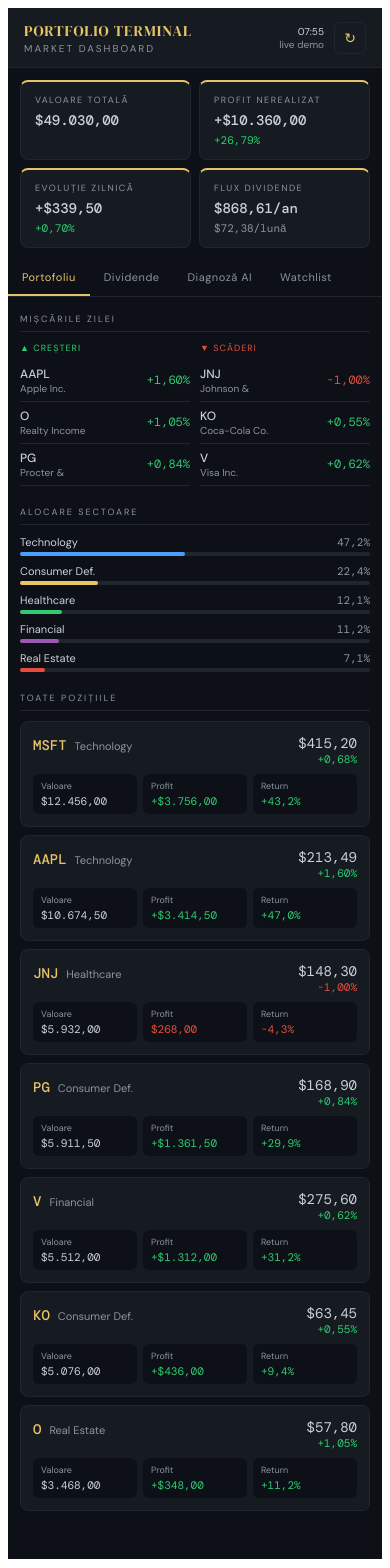
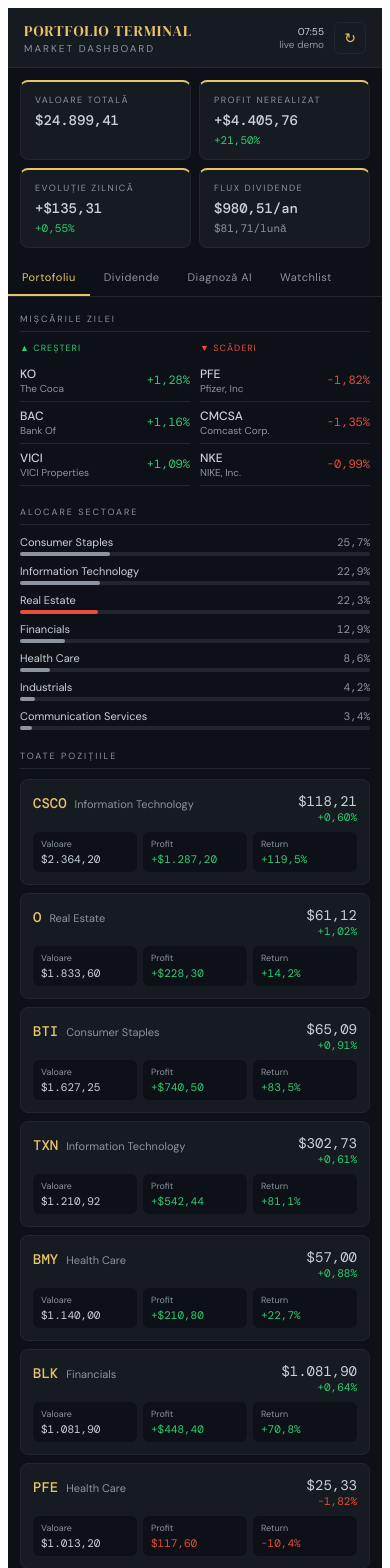
Before and after one commit to cosminelr1991/portfolio-terminal-mobile1.1, a React (Vite) app: page / in a window 390 px wide. Shown: the top 1568 px of the page. Built offline with nearby package versions, Linux system fonts and the light colour scheme.

Commit message:
Update portofolio-mobile.jsx

```diff
--- a/src/portofolio-mobile.jsx
+++ b/src/portofolio-mobile.jsx
@@ -1,4 +1,4 @@
-import React, { useState, useEffect, useCallback } from "react";
+import { useState, useEffect, useCallback } from "react";
 
 const THEME = {
   bg: "#0D1117", surface: "#161B22", border: "#21262D",
@@ -7,13 +7,38 @@
 };
 
 const DEMO_PORTFOLIO = [
-  { symbol: "AAPL", name: "Apple Inc.", sector: "Technology", shares: 50, avgCost: 145.20, price: 213.49, prevPrice: 210.12, pe: 33.2, divYield: 0.52, beta: 1.24, payout: 15.2, mktCap: 3210, profitMargin: 0.26, roe: 1.47, currentRatio: 1.04, debtEq: 1.77 },
-  { symbol: "MSFT", name: "Microsoft Corp.", sector: "Technology", shares: 30, avgCost: 290.00, price: 415.20, prevPrice: 412.40, pe: 36.8, divYield: 0.72, beta: 0.90, payout: 24.1, mktCap: 3080, profitMargin: 0.36, roe: 0.38, currentRatio: 1.35, debtEq: 0.40 },
-  { symbol: "JNJ", name: "Johnson & Johnson", sector: "Healthcare", shares: 40, avgCost: 155.00, price: 148.30, prevPrice: 149.80, pe: 22.1, divYield: 3.28, beta: 0.55, payout: 48.6, mktCap: 356, profitMargin: 0.19, roe: 0.22, currentRatio: 1.12, debtEq: 0.48 },
-  { symbol: "KO", name: "Coca-Cola Co.", sector: "Consumer Def.", shares: 80, avgCost: 58.00, price: 63.45, prevPrice: 63.10, pe: 24.7, divYield: 3.08, beta: 0.58, payout: 72.3, mktCap: 273, profitMargin: 0.22, roe: 0.41, currentRatio: 1.13, debtEq: 1.70 },
-  { symbol: "O",    name: "Realty Income", sector: "Real Estate", shares: 60, avgCost: 52.00, price: 57.80, prevPrice: 57.20, pe: 41.8, divYield: 5.58, beta: 0.94, payout: 82.1, mktCap: 53, profitMargin: 0.14, roe: 0.03, currentRatio: 0.58, debtEq: 0.90 },
-  { symbol: "V",    name: "Visa Inc.", sector: "Financial", shares: 20, avgCost: 210.00, price: 275.60, prevPrice: 273.90, pe: 30.2, divYield: 0.77, beta: 0.96, payout: 21.8, mktCap: 553, profitMargin: 0.52, roe: 0.52, currentRatio: 1.50, debtEq: 0.52 },
-  { symbol: "PG",   name: "Procter & Gamble", sector: "Consumer Def.", shares: 35, avgCost: 130.00, price: 168.90, prevPrice: 167.50, pe: 27.3, divYield: 2.31, beta: 0.54, payout: 60.4, mktCap: 397, profitMargin: 0.18, roe: 0.31, currentRatio: 0.82, debtEq: 0.64 },
+  { symbol: "KO",    name: "The Coca Cola Company",             sector: "Consumer Staples",       shares: 10,  avgCost: 62.98,  price: 80.82,  prevPrice: 79.80,  pe: 24.7,  divYield: 3.23, beta: 0.58, payout: 72.3, mktCap: 273,  profitMargin: 0.22, roe: 0.41, currentRatio: 1.13, debtEq: 1.70 },
+  { symbol: "BAC",   name: "Bank Of America",                   sector: "Financials",             shares: 20,  avgCost: 42.97,  price: 49.77,  prevPrice: 49.20,  pe: 13.2,  divYield: 2.60, beta: 1.40, payout: 30.0, mktCap: 390,  profitMargin: 0.28, roe: 0.10, currentRatio: 0.90, debtEq: 1.20 },
+  { symbol: "PG",    name: "Procter & Gamble Company",          sector: "Consumer Staples",       shares: 3,   avgCost: 154.84, price: 141.57, prevPrice: 142.10, pe: 27.3,  divYield: 2.71, beta: 0.54, payout: 60.4, mktCap: 397,  profitMargin: 0.18, roe: 0.31, currentRatio: 0.82, debtEq: 0.64 },
+  { symbol: "CSCO",  name: "Cisco Systems Inc",                 sector: "Information Technology", shares: 20,  avgCost: 53.85,  price: 118.21, prevPrice: 117.50, pe: 28.5,  divYield: 2.97, beta: 0.82, payout: 45.0, mktCap: 480,  profitMargin: 0.22, roe: 0.32, currentRatio: 1.40, debtEq: 0.45 },
+  { symbol: "UNP",   name: "Union Pacific Corporation",         sector: "Industrials",            shares: 2,   avgCost: 218.35, price: 270.56, prevPrice: 269.80, pe: 21.4,  divYield: 2.52, beta: 1.05, payout: 48.0, mktCap: 155,  profitMargin: 0.29, roe: 0.55, currentRatio: 0.75, debtEq: 1.80 },
+  { symbol: "BTI",   name: "British American Tobacco",          sector: "Consumer Staples",       shares: 25,  avgCost: 35.47,  price: 65.09,  prevPrice: 64.50,  pe: 8.5,   divYield: 7.88, beta: 0.65, payout: 65.0, mktCap: 72,   profitMargin: 0.28, roe: 0.12, currentRatio: 0.85, debtEq: 0.95 },
+  { symbol: "ESS",   name: "Essex Property Trust, Inc",         sector: "Real Estate",            shares: 2,   avgCost: 225.53, price: 267.06, prevPrice: 266.00, pe: 38.2,  divYield: 4.55, beta: 0.80, payout: 82.0, mktCap: 18,   profitMargin: 0.14, roe: 0.05, currentRatio: 0.58, debtEq: 1.10 },
+  { symbol: "TSN",   name: "Tyson Foods, Inc",                  sector: "Consumer Staples",       shares: 10,  avgCost: 54.92,  price: 65.79,  prevPrice: 65.20,  pe: 18.5,  divYield: 3.71, beta: 0.70, payout: 55.0, mktCap: 24,   profitMargin: 0.04, roe: 0.06, currentRatio: 1.60, debtEq: 0.55 },
+  { symbol: "VZ",    name: "Verizon Communications Inc",        sector: "Communication Services", shares: 10,  avgCost: 40.49,  price: 46.37,  prevPrice: 45.90,  pe: 10.2,  divYield: 6.61, beta: 0.40, payout: 58.0, mktCap: 195,  profitMargin: 0.15, roe: 0.22, currentRatio: 0.75, debtEq: 1.60 },
+  { symbol: "PFE",   name: "Pfizer, Inc",                       sector: "Health Care",            shares: 40,  avgCost: 28.27,  price: 25.33,  prevPrice: 25.80,  pe: 22.1,  divYield: 6.07, beta: 0.55, payout: 85.0, mktCap: 143,  profitMargin: 0.02, roe: 0.02, currentRatio: 1.20, debtEq: 0.70 },
+  { symbol: "O",     name: "Realty Income Corporation",         sector: "Real Estate",            shares: 30,  avgCost: 53.51,  price: 61.12,  prevPrice: 60.50,  pe: 41.8,  divYield: 6.05, beta: 0.94, payout: 82.1, mktCap: 53,   profitMargin: 0.14, roe: 0.03, currentRatio: 0.58, debtEq: 0.90 },
+  { symbol: "AAPL",  name: "Apple Inc",                         sector: "Information Technology", shares: 3,   avgCost: 209.65, price: 300.23, prevPrice: 298.50, pe: 33.2,  divYield: 0.50, beta: 1.24, payout: 15.2, mktCap: 3210, profitMargin: 0.26, roe: 1.47, currentRatio: 1.04, debtEq: 1.77 },
+  { symbol: "TXN",   name: "Texas Instruments Incorporated",    sector: "Information Technology", shares: 4,   avgCost: 167.12, price: 302.73, prevPrice: 300.90, pe: 35.5,  divYield: 3.39, beta: 1.05, payout: 65.0, mktCap: 110,  profitMargin: 0.35, roe: 0.55, currentRatio: 4.50, debtEq: 0.80 },
+  { symbol: "VICI",  name: "VICI Properties Inc",               sector: "Real Estate",            shares: 35,  avgCost: 29.55,  price: 27.90,  prevPrice: 27.60,  pe: 14.5,  divYield: 6.08, beta: 0.85, payout: 78.0, mktCap: 33,   profitMargin: 0.50, roe: 0.08, currentRatio: 0.40, debtEq: 0.75 },
+  { symbol: "BLK",   name: "BlackRock, Inc.",                   sector: "Financials",             shares: 1,   avgCost: 633.50, price: 1081.90,prevPrice: 1075.00,pe: 22.8,  divYield: 3.28, beta: 1.30, payout: 52.0, mktCap: 162,  profitMargin: 0.31, roe: 0.15, currentRatio: 0.90, debtEq: 0.35 },
+  { symbol: "BMY",   name: "Bristol-Myers Squibb Company",      sector: "Health Care",            shares: 20,  avgCost: 46.46,  price: 57.00,  prevPrice: 56.50,  pe: 15.2,  divYield: 5.33, beta: 0.50, payout: 75.0, mktCap: 115,  profitMargin: 0.10, roe: 0.18, currentRatio: 1.10, debtEq: 1.20 },
+  { symbol: "DLR",   name: "Digital Realty Trust, Inc.",        sector: "Real Estate",            shares: 2,   avgCost: 144.60, price: 188.51, prevPrice: 187.00, pe: 85.0,  divYield: 3.37, beta: 0.70, payout: 80.0, mktCap: 55,   profitMargin: 0.08, roe: 0.02, currentRatio: 0.50, debtEq: 1.30 },
+  { symbol: "SBUX",  name: "Starbucks Corporation",             sector: "Consumer Staples",       shares: 5,   avgCost: 82.78,  price: 106.82, prevPrice: 105.90, pe: 28.5,  divYield: 2.99, beta: 0.90, payout: 65.0, mktCap: 120,  profitMargin: 0.12, roe: 0.00, currentRatio: 0.65, debtEq: 5.00 },
+  { symbol: "CMCSA", name: "Comcast Corp.",                     sector: "Communication Services", shares: 15,  avgCost: 33.79,  price: 24.76,  prevPrice: 25.10,  pe: 9.5,   divYield: 3.90, beta: 1.00, payout: 38.0, mktCap: 95,   profitMargin: 0.12, roe: 0.18, currentRatio: 0.75, debtEq: 1.40 },
+  { symbol: "MAA",   name: "Mid-America Apt. Communities",      sector: "Real Estate",            shares: 5,   avgCost: 145.12, price: 125.71, prevPrice: 124.80, pe: 32.5,  divYield: 4.16, beta: 0.75, payout: 78.0, mktCap: 15,   profitMargin: 0.22, roe: 0.06, currentRatio: 0.40, debtEq: 0.80 },
+  { symbol: "ADC",   name: "Agree Realty Corporation",          sector: "Real Estate",            shares: 10,  avgCost: 74.07,  price: 74.46,  prevPrice: 73.90,  pe: 35.8,  divYield: 4.05, beta: 0.65, payout: 78.0, mktCap: 7,    profitMargin: 0.30, roe: 0.04, currentRatio: 0.35, debtEq: 0.65 },
+  { symbol: "PM",    name: "Philip Morris International Inc",   sector: "Consumer Staples",       shares: 2,   avgCost: 125.96, price: 189.61, prevPrice: 188.00, pe: 22.5,  divYield: 4.66, beta: 0.80, payout: 88.0, mktCap: 220,  profitMargin: 0.28, roe: 0.00, currentRatio: 0.80, debtEq: 5.00 },
+  { symbol: "MO",    name: "Altria Group, Inc.",                sector: "Consumer Staples",       shares: 5,   avgCost: 52.80,  price: 73.09,  prevPrice: 72.50,  pe: 10.5,  divYield: 8.02, beta: 0.55, payout: 80.0, mktCap: 62,   profitMargin: 0.48, roe: 0.00, currentRatio: 0.55, debtEq: 5.00 },
+  { symbol: "HSY",   name: "The Hershey Company",               sector: "Consumer Staples",       shares: 5,   avgCost: 150.21, price: 186.98, prevPrice: 185.50, pe: 22.8,  divYield: 3.64, beta: 0.38, payout: 62.0, mktCap: 38,   profitMargin: 0.16, roe: 0.55, currentRatio: 0.90, debtEq: 1.50 },
+  { symbol: "DEO",   name: "Diageo plc",                        sector: "Consumer Staples",       shares: 3,   avgCost: 112.76, price: 81.69,  prevPrice: 82.20,  pe: 14.5,  divYield: 2.66, beta: 0.55, payout: 55.0, mktCap: 55,   profitMargin: 0.22, roe: 0.35, currentRatio: 1.20, debtEq: 1.10 },
+  { symbol: "NKE",   name: "NIKE, Inc.",                        sector: "Consumer Staples",       shares: 10,  avgCost: 49.84,  price: 41.88,  prevPrice: 42.30,  pe: 20.5,  divYield: 3.29, beta: 1.05, payout: 55.0, mktCap: 62,   profitMargin: 0.09, roe: 0.28, currentRatio: 2.50, debtEq: 0.75 },
+  { symbol: "ARE",   name: "Alexandria Real Estate Equities",   sector: "Real Estate",            shares: 10,  avgCost: 59.99,  price: 44.97,  prevPrice: 44.50,  pe: 22.5,  divYield: 4.80, beta: 0.85, payout: 80.0, mktCap: 8,    profitMargin: 0.12, roe: 0.03, currentRatio: 0.40, debtEq: 0.90 },
+  { symbol: "LMT",   name: "Lockheed Martin Corporation",       sector: "Industrials",            shares: 1,   avgCost: 463.57, price: 516.01, prevPrice: 514.00, pe: 18.5,  divYield: 2.97, beta: 0.50, payout: 48.0, mktCap: 125,  profitMargin: 0.10, roe: 0.55, currentRatio: 1.20, debtEq: 2.20 },
+  { symbol: "MSFT",  name: "Microsoft Corporation",             sector: "Information Technology", shares: 1,   avgCost: 430.59, price: 421.92, prevPrice: 423.00, pe: 36.8,  divYield: 0.84, beta: 0.90, payout: 24.1, mktCap: 3080, profitMargin: 0.36, roe: 0.38, currentRatio: 1.35, debtEq: 0.40 },
+  { symbol: "V",     name: "Visa Inc.",                         sector: "Financials",             shares: 2,   avgCost: 324.59, price: 325.75, prevPrice: 324.00, pe: 30.2,  divYield: 0.82, beta: 0.96, payout: 21.8, mktCap: 553,  profitMargin: 0.52, roe: 0.52, currentRatio: 1.50, debtEq: 0.52 },
+  { symbol: "MA",    name: "Mastercard Incorporated",           sector: "Financials",             shares: 1,   avgCost: 504.70, price: 494.20, prevPrice: 496.00, pe: 38.5,  divYield: 0.69, beta: 1.10, payout: 22.0, mktCap: 455,  profitMargin: 0.46, roe: 0.18, currentRatio: 1.20, debtEq: 1.80 },
+  { symbol: "GOOGL", name: "Alphabet Inc (Google) Class A",     sector: "Information Technology", shares: 2,   avgCost: 338.00, price: 396.78, prevPrice: 394.50, pe: 19.5,  divYield: 0.25, beta: 1.05, payout: 5.0,  mktCap: 2400, profitMargin: 0.29, roe: 0.32, currentRatio: 1.85, debtEq: 0.08 },
 ];
 
 const DIV_MONTHS = {
```
